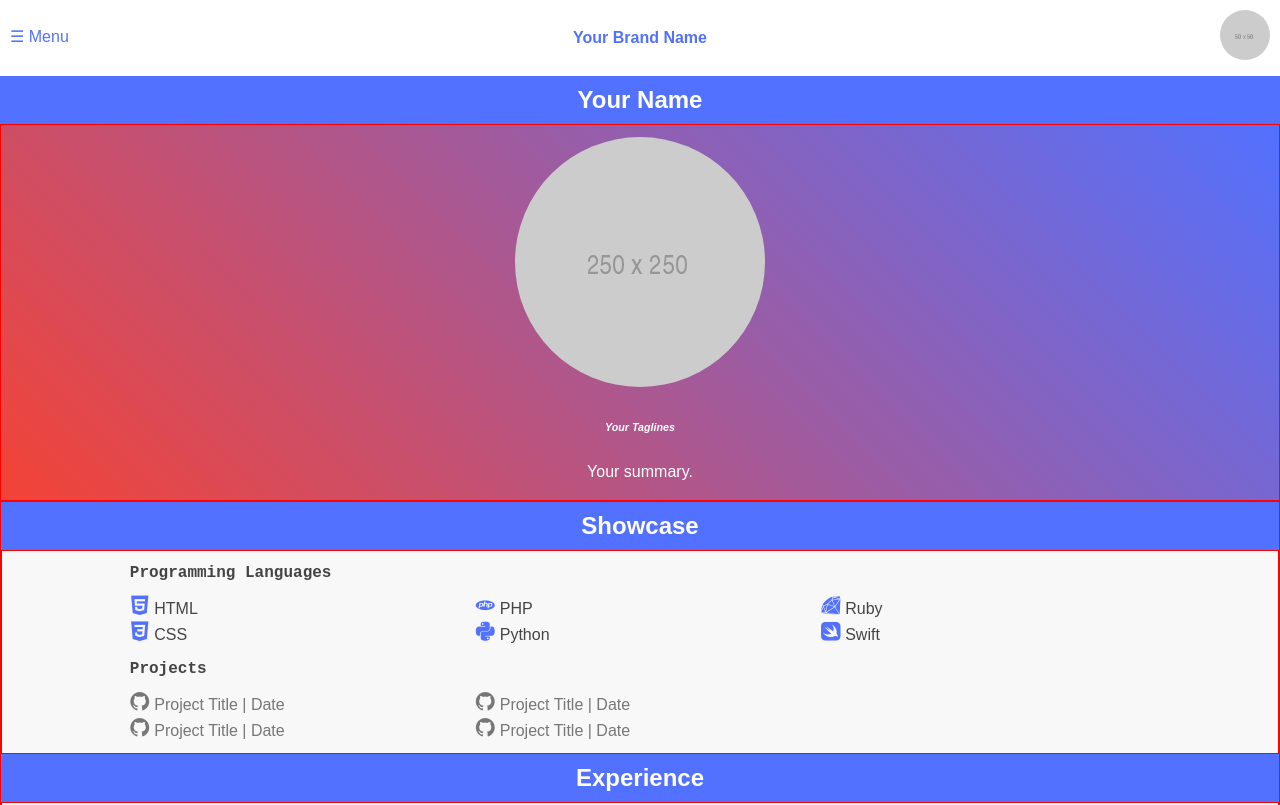
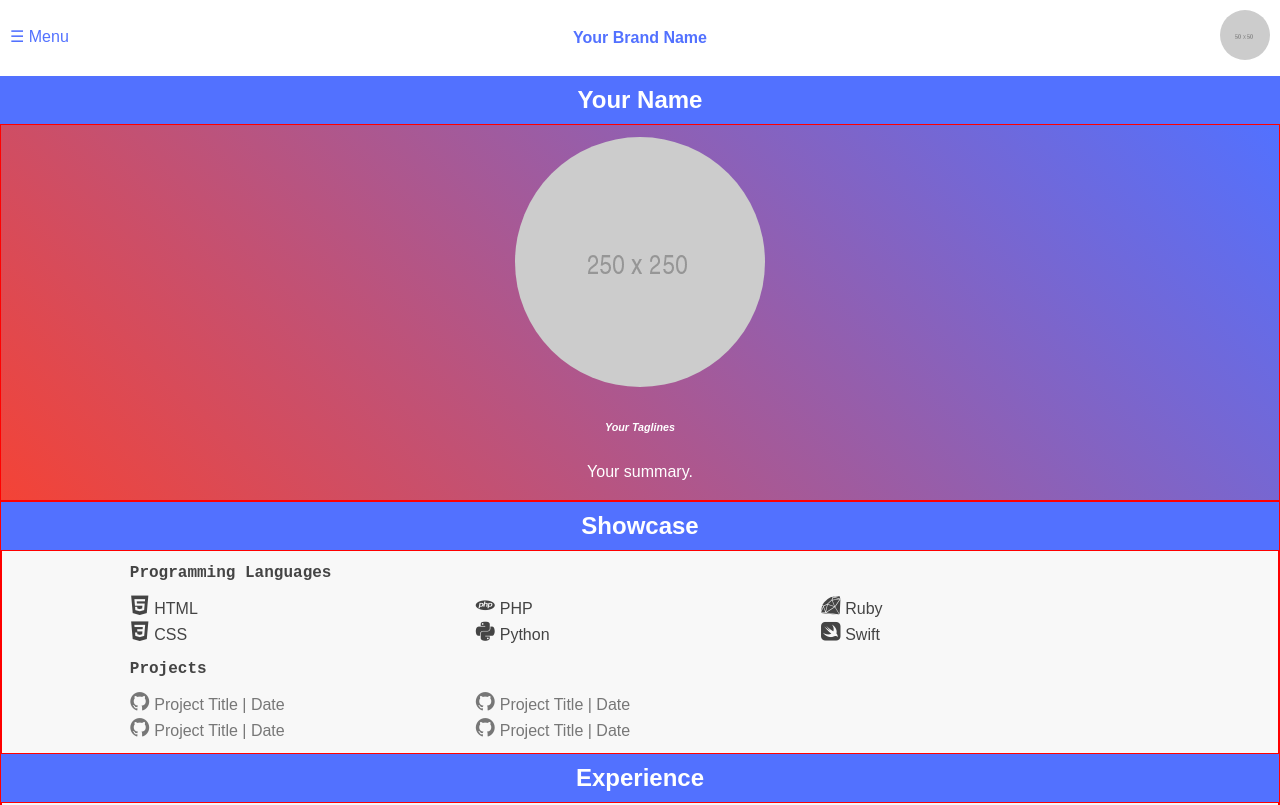
Before and after one commit to SubSeven57/resume-template, a plain HTML site: page index.html in a window 1280 px wide. Shown: the top 805 px of the page. Drawn offline with nearby package versions, Linux system fonts and the light colour scheme.

Commit message:
Removed some classes

```diff
--- a/index.html
+++ b/index.html
@@ -59,14 +59,14 @@
 
       <div class="sk" id="programming">
         <h4 class="t-head"> Programming Languages</h4>
-      <ul class="pl">
+      <ul class="pl cl1">
         <!-- If you want or need to, you can add icons to programming languages here. Font Awesome has some missing -->
-        <li><i class="devicon-html5-plain icons"></i> HTML </li>
-        <li><i class="devicon-css3-plain icons"></i> CSS </li>
-        <li><i class="devicon-php-plain icons"></i> PHP </li>
-        <li><i class="devicon-python-plain icons"></i> Python </li>
-        <li><i class="devicon-ruby-plain icons"></i> Ruby </li>
-        <li><i class="devicon-swift-plain icons"></i> Swift </li>
+        <li><i class="devicon-html5-plain"></i> HTML </li>
+        <li><i class="devicon-css3-plain"></i> CSS </li>
+        <li><i class="devicon-php-plain"></i> PHP </li>
+        <li><i class="devicon-python-plain"></i> Python </li>
+        <li><i class="devicon-ruby-plain"></i> Ruby </li>
+        <li><i class="devicon-swift-plain"></i> Swift </li>
       </ul>
     </div>
 
@@ -74,7 +74,7 @@
       <h4 class="t-head"> Projects</h4>
     <ul class="pl">
       <!-- If you want or need to, you can add icons to programming languages here. Font Awesome has some missing -->
-      <li><a href="#" class="http://example.com" target="_blank" rel="noreferrer noopener"><i class="devicon-github-plain"></i> Project Title | Date </a></li>
+      <li><a href="#" class="#" target="_blank" rel="noreferrer noopener"><i class="devicon-github-plain"></i> Project Title | Date </a></li>
       <li><a href="#" class="#" target="_blank" rel="noreferrer noopener"><i class="devicon-github-plain"></i> Project Title | Date </a></li>
       <li><a href="#" class="#" target="_blank" rel="noreferrer noopener"><i class="devicon-github-plain"></i> Project Title | Date </a></li>
       <li><a href="#" class="#" target="_blank" rel="noreferrer noopener"><i class="devicon-github-plain"></i> Project Title | Date </a></li>
```
